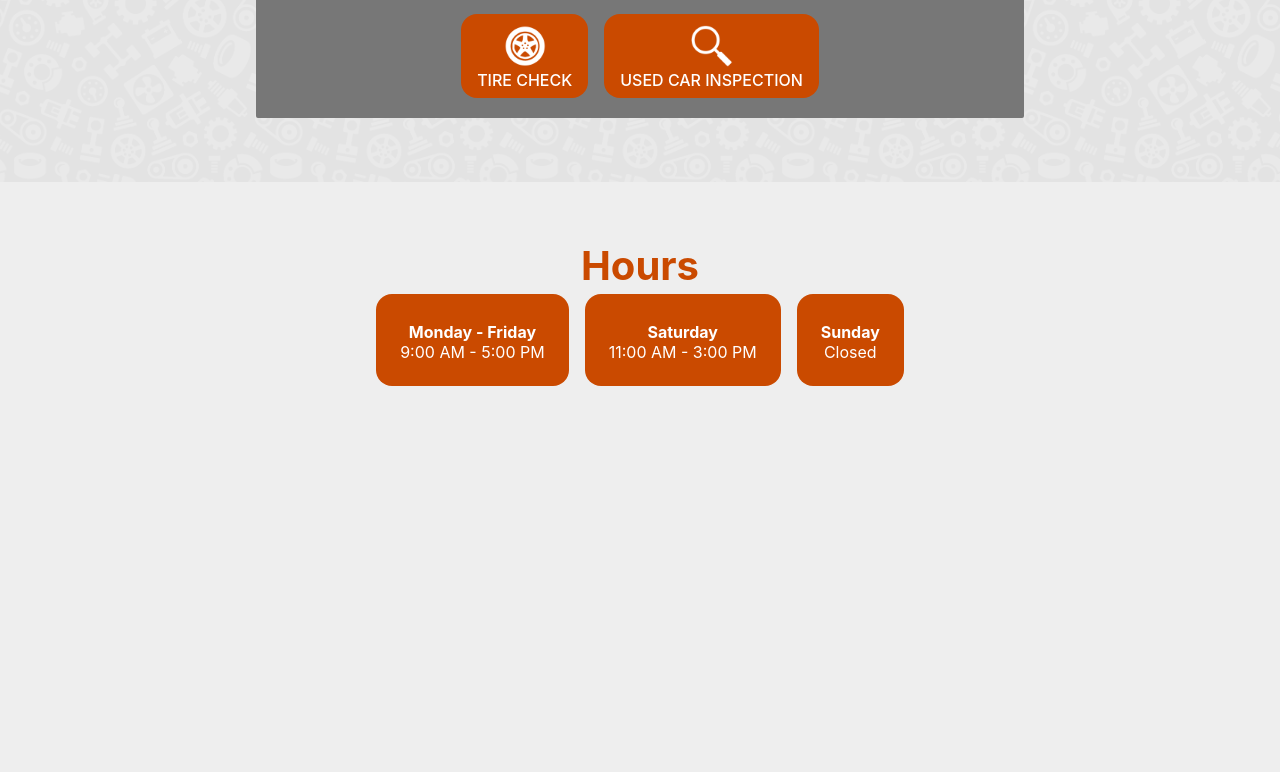
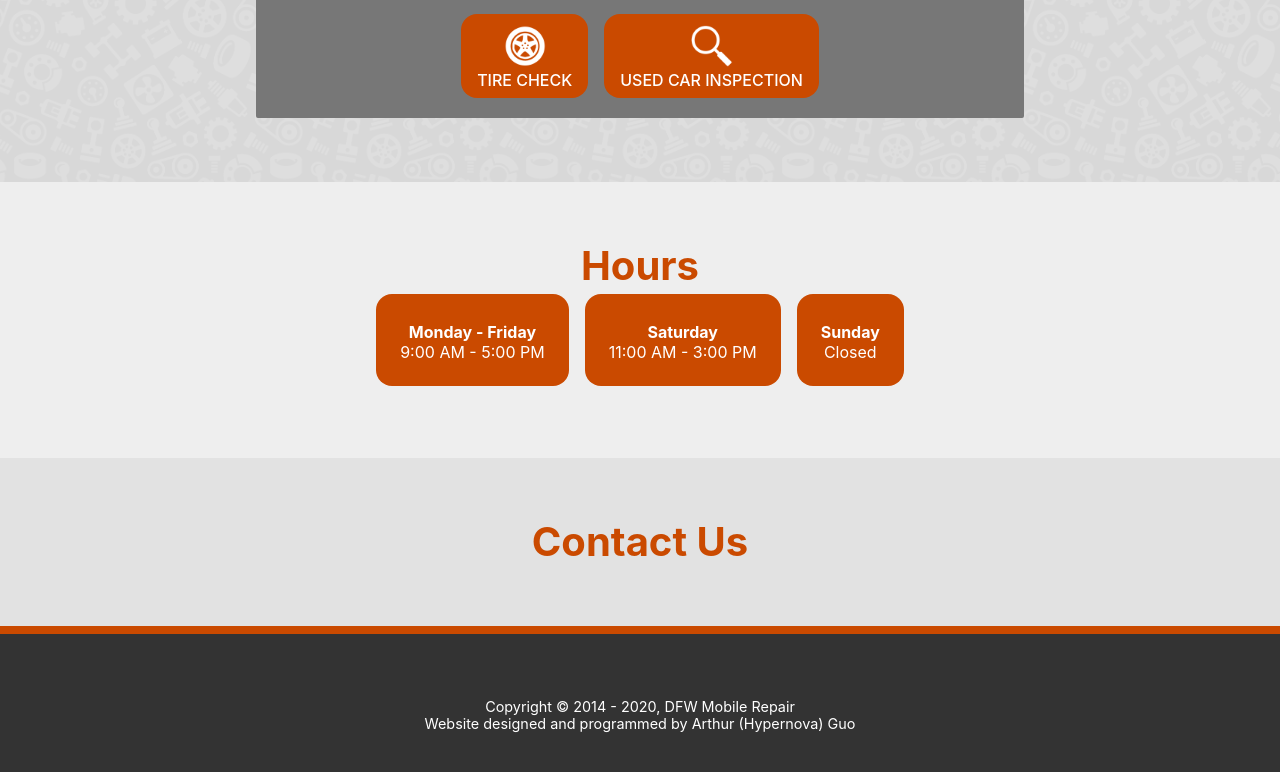
Before and after one commit to HypernovaTX/DFWMobileRepair, a React (Create React App) app in the folder DFW-Mobile/: page / in a window 1280 px wide. Shown: the part 1540-2312 px from the top of the page. Before the commit the page ends 1998 px from the top, so only its background shows below. Built offline with nearby package versions, Linux system fonts and the light colour scheme.

Commit message:
Added contact section and footer

```diff
--- a/DFW-Mobile/src/components/template.tsx
+++ b/DFW-Mobile/src/components/template.tsx
@@ -18,8 +18,9 @@ export default class Template extends React.Component<Props, State> {
     ref_s1: React.RefObject<any>;
     ref_s2: React.RefObject<any>;
     ref_s3: React.RefObject<any>;
+    ref_s4: React.RefObject<any>;
     scroll_behavior: { behavior: string; block: string; };
-    //ref_s3: React.RefObject<any>;
+
     constructor(p: Props) {
         super(p);
         this.state = {
@@ -32,6 +33,7 @@ export default class Template extends React.Component<Props, State> {
         this.ref_s1 = React.createRef();
         this.ref_s2 = React.createRef();
         this.ref_s3 = React.createRef();
+        this.ref_s4 = React.createRef();
         this.scroll_behavior = { behavior: 'smooth', block: 'start' };
     }
 
@@ -84,7 +86,7 @@ export default class Template extends React.Component<Props, State> {
         const p2Style = { backgroundPositionY: p2_bgy };
         return (
             <div key='M_content' className='content'>
-                { this.head() }
+                {this.head()}
                 <div
                     key='M_section1'
                     className='ct-section section1'
@@ -123,6 +125,32 @@ export default class Template extends React.Component<Props, State> {
                         {this.hours()}
                     </div>
                 </div>
+
+                <div
+                    key='M_section4'
+                    className='ct-section section4'
+                    ref={this.ref_s4}
+                >
+                    <div key='contact_body' className='section1-box'>
+                        <h2 key='contact_h2'>Contact Us</h2>
+                        <div key='contact_content' className='contact-body'>
+                            {this.contact()}
+                        </div>
+                    </div>
+                </div>
+
+                { this.footer() }
+            </div>
+        );
+    }
+
+    footer(): JSX.Element {
+        return (
+            <div key='M_footer' className='footer'>
+                <div key='f_container' className='footer-contain'>
+                    <span key='f_text1' className='footer-text'>Copyright &#169; 2014 - 2020, DFW Mobile Repair</span>
+                    <span key='f_text2' className='footer-text'>Website designed and programmed by Arthur (Hypernova) Guo</span>
+                </div>
             </div>
         );
     }
@@ -156,6 +184,7 @@ export default class Template extends React.Component<Props, State> {
         let topBar = [<div key='TopBarUndefined'></div>];
         let specificServiceList: string[] = [];
 
+        //Prepare the list of services blocks for fade in animation
         const tabClicked = (selection: string, slistArray: string[]) => {
             let { timeout } = this.state;
             console.log('arraySize: '+slistArray.length);
@@ -241,6 +270,16 @@ export default class Template extends React.Component<Props, State> {
         );
     }
 
+    contact(): JSX.Element {
+        return (
+            <>
+                <form key='contact_form'>
+
+                </form>
+            </>
+        );
+    }
+
     render() {
         return (
             <div key='templateBody'>
--- a/DFW-Mobile/src/index.css
+++ b/DFW-Mobile/src/index.css
@@ -130,7 +130,7 @@ code {
   width: 100%;
   height: 100%;
   display: flex;
-  background: rgba(235, 235, 235, 0.75);
+  background: rgba(220, 220, 220, 0.75);
   padding: 64px 0px;
 }
 .section1-box {
@@ -164,6 +164,11 @@ code {
   background-color: #ca4a00;
   margin: 8px;
   border-radius: 16px;
+  user-select: none;
+  transition: 200ms linear all;
+}
+.hours-list:hover {
+  background-color: rgb(255, 94, 0);
 }
 /*.hours-list-l { float: left; }
 .hours-list-r { float: right; }*/
@@ -253,3 +258,25 @@ code {
 .serv-li:hover {
   background: rgb(255, 94, 0);
 }
+.section4 {
+  background: rgba(0, 0, 0, 0.05);
+}
+
+.footer {
+  background: #333;
+  color: #FFF;
+  padding: 64px 48px;
+  display: flex;
+  border-top: 8px solid #ca4a00;
+}
+
+.footer-contain {
+  margin: auto;
+  display: block;
+}
+
+.footer-text {
+  text-align: center;
+  display: block;
+  font-size: 0.9em;
+}
```
